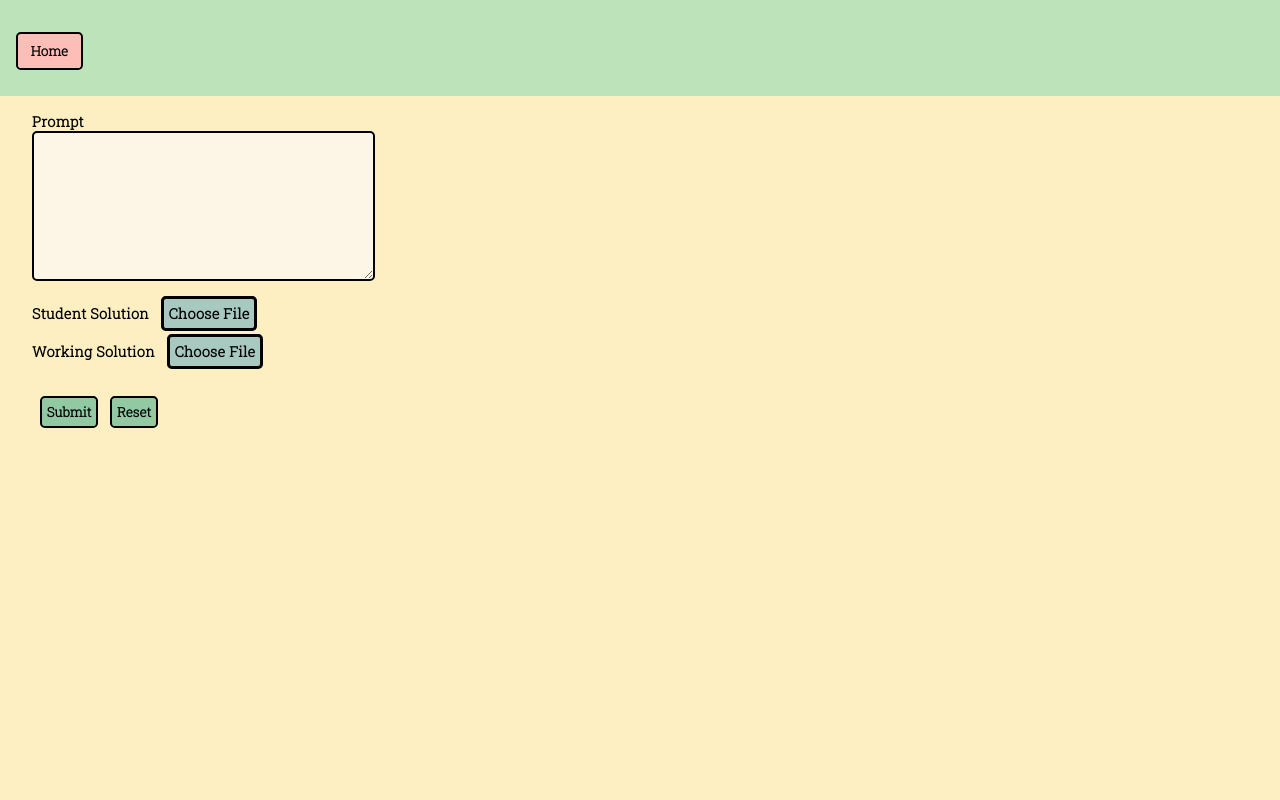
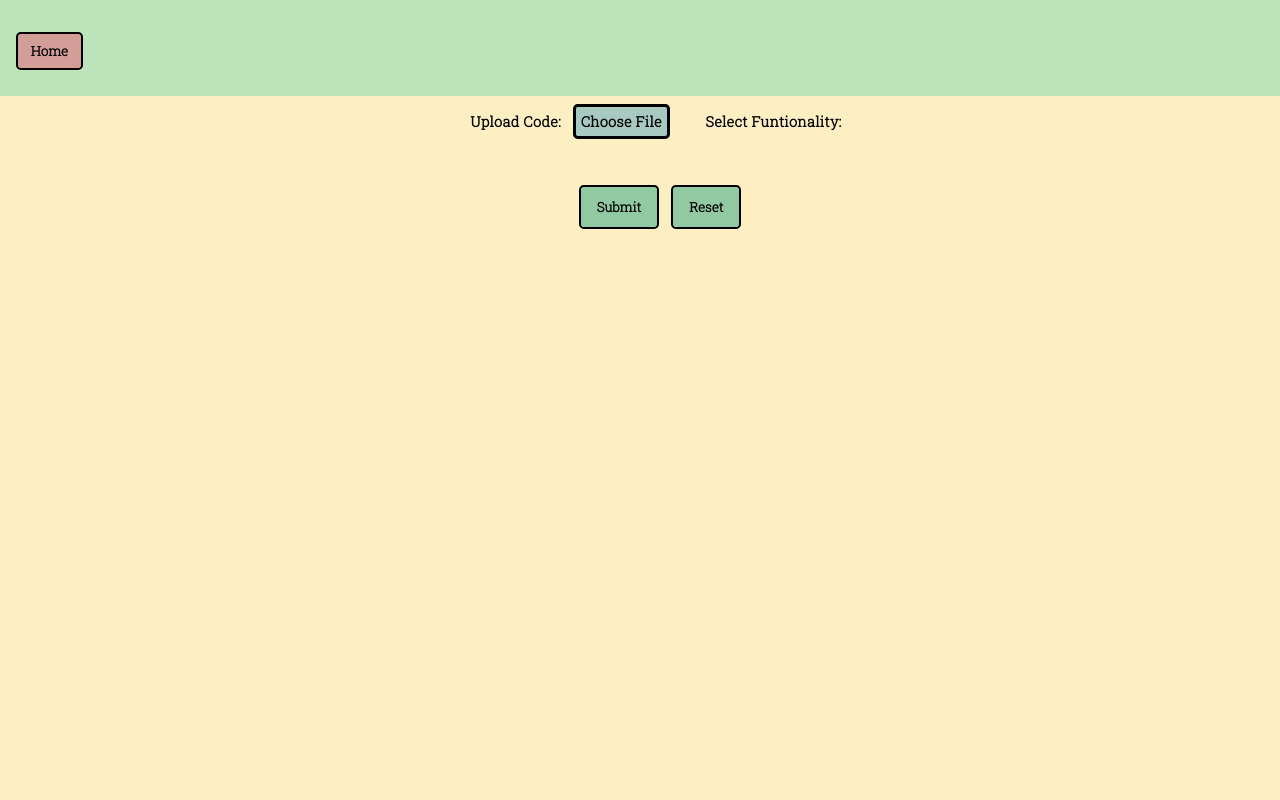
Before and after one commit to ADSteele916/nwhacks2022, a Flask app: page /student in a window 1280 px wide. Run offline with Flask 2, Linux system fonts and the light colour scheme.

Commit message:
modifying student code

```diff
--- a/static/assets/main.css
+++ b/static/assets/main.css
@@ -21,7 +21,8 @@ body { position: absolute; }
     --homeHover: #d39e97;
 }
 
-body, h1, h2, h3, html, div, a, p, form{
+body, h1, h2, h3, html, div, a, p, form
+li, ul{
     margin: 0;
 	padding: 0;
 	border: 0;
@@ -177,6 +178,7 @@ label{
     cursor: pointer;
     margin-top: 1rem;
     margin-left: 0.5rem;
+    margin-right: 2rem;
 }
 
 label:hover {
@@ -214,14 +216,23 @@ input[type="file"]{
     margin-left: 1rem;
     margin-top: 2rem;
     padding: 0.5rem 0.8rem 0.5rem 0.8rem;
-    background-color: var(--home);
+    background-color: var(--homeHover);
 }
 
 .Btn.homeBtn:hover{
-    background-color: var(--homeHover);
+    background-color: var(--home);
 }
 
 
 .Btn:hover{
     background-color: var(--submitHover);
 }
+
+.Btn.student{
+    padding: 0.7rem 1rem 0.7rem 1rem;
+}
+
+ul#menu li {
+    display:inline;
+    margin-top: 2rem;
+}
--- a/templates/student.html
+++ b/templates/student.html
@@ -18,25 +18,22 @@
     <main class="mainBox">
         <form action = "/display" method = "POST"
             enctype = "multipart/form-data">
-            Prompt <br>
-            <textarea class="textPrompt" id="prompt" rows="50"
-            cols="40"></textarea>
             <!-- <input class="textPrompt" type="text" id="prompt"
             style="width: 400px"  style="height: 200px"
             name="prompt"> -->
-            <br><br>
-            Student Solution
-
-            <input type = "file" name = "file1"
-            /><label for="fileUpload">Choose File</label>
+            <center>
+            <ul id="menu">
+                <li> Upload Code:
+                <input type = "file" name = "file1" id="1"
+                /><label for="1">Choose File</label></li>
+                <li>Select Funtionality: </li>
+            </ul>
 
             <br><br>
-            Working Solution <input type = "file" name = "file2"
-            /><label for="fileUpload">Choose File</label>
 
-            <br><br>
-            <input type = "submit" class="Btn"/>
-            <input type = "reset" class="Btn"/>
+            <input type = "submit" class="Btn student"/>
+            <input type = "reset" class="Btn student"/>
+            </center>
         </form>
     </main>
 </body>
--- a/templates/teacher.html
+++ b/templates/teacher.html
@@ -25,11 +25,11 @@
             Student Solution
 
             <input type = "file" name = "file1"
-            id="fileUpload"/><label for="fileUpload">Choose File</label>
+            id="1"/><label for="1">Choose File</label>
 
             <br><br>
             Working Solution <input type = "file" name = "file2"
-            id="fileUpload" /><label for="fileUpload">Choose File</label>
+            id="2" /><label for="2">Choose File</label>
 
             <br><br>
             <input type = "submit" class="Btn"/>
```
